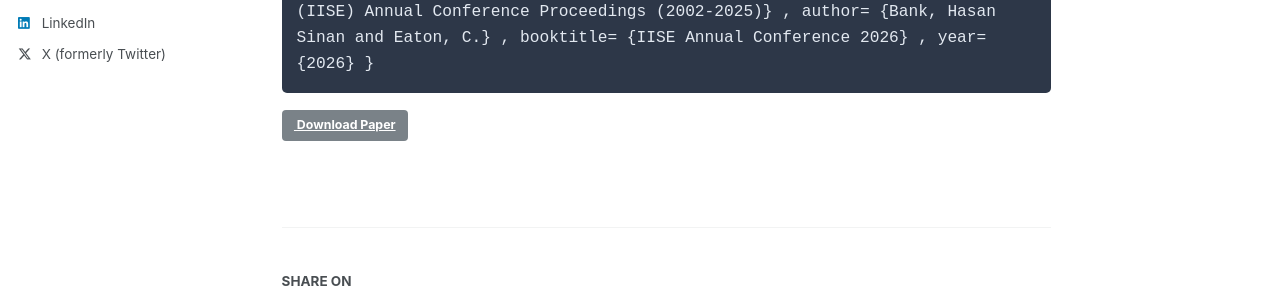
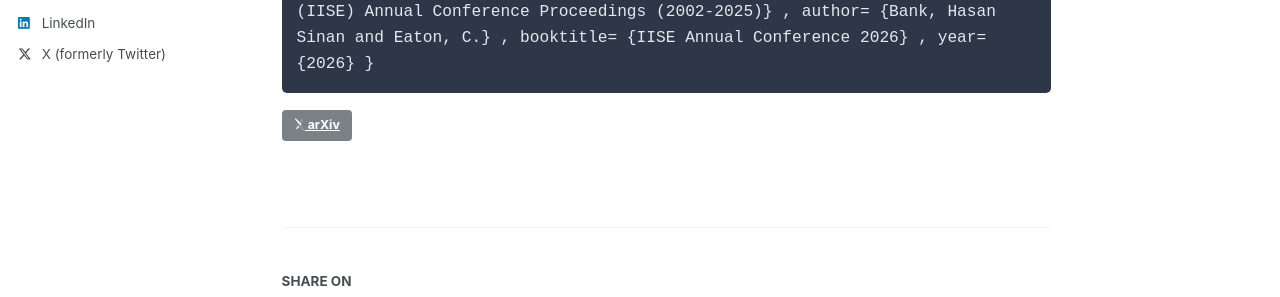
Before and after one commit to bankh/bankh.github.io, a Jekyll site: the page built from _publications/2026-Conference-IISE-Data-Driven.md, in a window 1280 px wide and 1323 px high. Shown: the part 394-691 px from the top of the window. Built offline with Jekyll 4.4.1, drawn with Linux system fonts in a browser that asks for light colours; some web fonts are replaced; a script that is not in the unit is left out; comment, search, counter and statistics services are not loaded.

Commit message:
Update: arXiv links added for the papers

```diff
--- a/_includes/archive-single-publication.html
+++ b/_includes/archive-single-publication.html
@@ -23,7 +23,10 @@ video).  Used in both list and card layouts.
     — <strong>{{ post.note }}</strong>
   {%- endif -%}
   {%- if post.data and post.data != '' -%}
-    <a href="{{ post.data }}" target="_blank" class="ref-tag" title="Data"><i class="fas fa-database"></i></a>
+    <a href="{{ post.data }}" target="_blank" class="ref-tag" title="Website"><i class="fas fa-globe"></i></a>
+  {%- endif -%}
+  {%- if post.dataverse and post.dataverse != '' -%}
+    <a href="{{ post.dataverse }}" target="_blank" class="ref-tag" title="Dataset"><i class="fas fa-database"></i></a>
   {%- endif -%}
   {%- if post.github and post.github != '' -%}
     <a href="{{ post.github }}" target="_blank" class="ref-tag" title="GitHub"><i class="fab fa-github"></i></a>
--- a/_publications/2026-Conference-IISE-Data-Driven.md
+++ b/_publications/2026-Conference-IISE-Data-Driven.md
@@ -7,8 +7,9 @@ date: 2026-05-17
 type: 'Conference'
 venue: 'IISE Annual Conference 2026'
 month: 'May'
-paperurl: 'https://drive.google.com/file/d/1WlyvgGH2qfzgxAVnn8pMf_Sc1iD-XZsW/view?usp=sharing'
+paperurl: 'https://arxiv.org/abs/2603.00399'
 data: 'https://data-driven-engineering-conferences.github.io/'
+dataverse: 'https://dataverse.harvard.edu/dataset.xhtml?persistentId=doi:10.7910/DVN/8NYZTI'
 authors: 'Bank, H. S., & Eaton, C'
 citation: '@inproceedings{bank2026datadriven,
   title={A Data-Driven Analysis for Engineering Conferences: the Institute of Industrial and Systems Engineers (IISE) Annual Conference Proceedings (2002-2025)},
```
Also changed, not shown: _publications/2026-Conference-IISE-FusionCut.md (+1 -1 lines), _publications/2026-Conference-IISE-GenAI-Workbench.md (+1 -1 lines).
